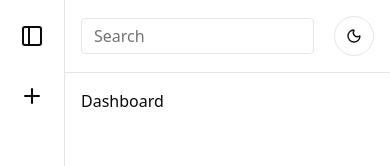
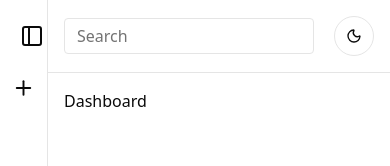
Before and after one commit to praveenr14083/Noto-NoteTakingApp, a Next.js app in the folder client/: page / in a window 390 px wide. Shown: the top 166 px of the page. Built offline with nearby package versions, Linux system fonts and the light colour scheme.

Commit message:
refactor: side bar small screen width changed

```diff
--- a/client/src/components/sidebar/Sidebar.jsx
+++ b/client/src/components/sidebar/Sidebar.jsx
@@ -13,7 +13,7 @@ export default function Sidebar({ onCreateNote }) {
   return (
     <aside
       className={`h-[100dvh] bg-card transition-all text-sm duration-300 pl-3 flex flex-col border-r-1 border-border gap-5 ${
-        collapsed ? "md:w-16" : "absolute md:relative w-60 md:w-80"
+        collapsed ? "max-w-12 md:max-w-16" : "absolute md:relative w-60 md:w-80"
       }`}
     >
       {/* Top Section */}
@@ -23,13 +23,13 @@ export default function Sidebar({ onCreateNote }) {
         } mt-4`}
       >
         {!collapsed && (
-          <span className="px-2 w-full flex items-center gap-2 rounded">
+          <span className="w-full flex items-center gap-2 rounded">
             <StickyNote />
             <span>Noto</span>
           </span>
         )}
         <button
-          className="py-2 px-2 mr-3 hover:bg-accent cursor-pointer flex items-center gap-2 rounded"
+          className="py-2 px-2 mr-3 md:hover:bg-accent cursor-pointer flex items-center gap-2 rounded"
           onClick={toggleSidebar}
         >
           <PanelLeft />
@@ -40,7 +40,7 @@ export default function Sidebar({ onCreateNote }) {
       <div className="mr-3">
         <button
           onClick={onCreateNote}
-          className="py-2 px-2 w-full hover:bg-accent cursor-pointer flex items-center gap-2 truncate rounded"
+          className="md:py-2 md:px-2 w-full md:hover:bg-accent cursor-pointer flex items-center gap-2 truncate rounded"
         >
           <Plus />
           {!collapsed && "Create New"}
```
